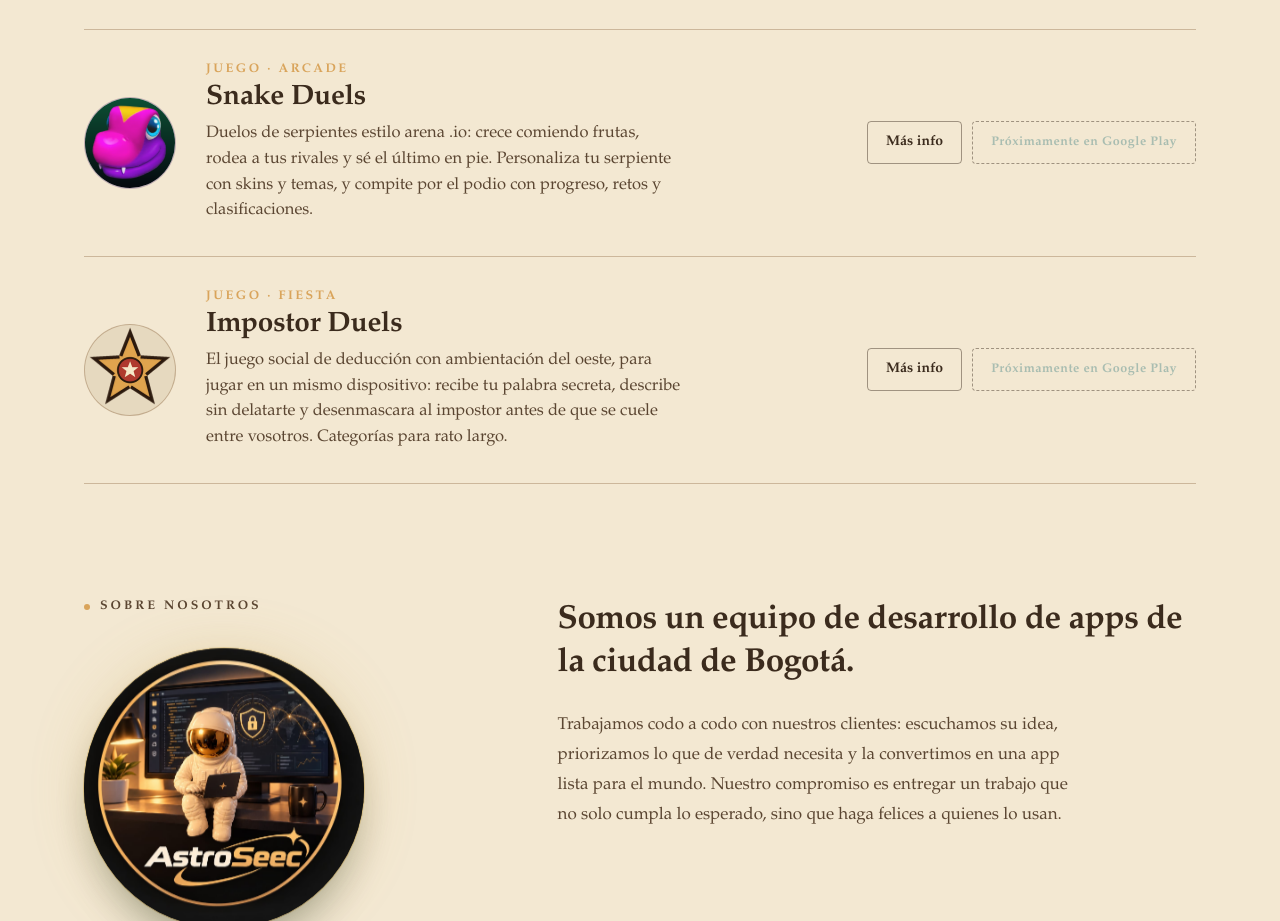
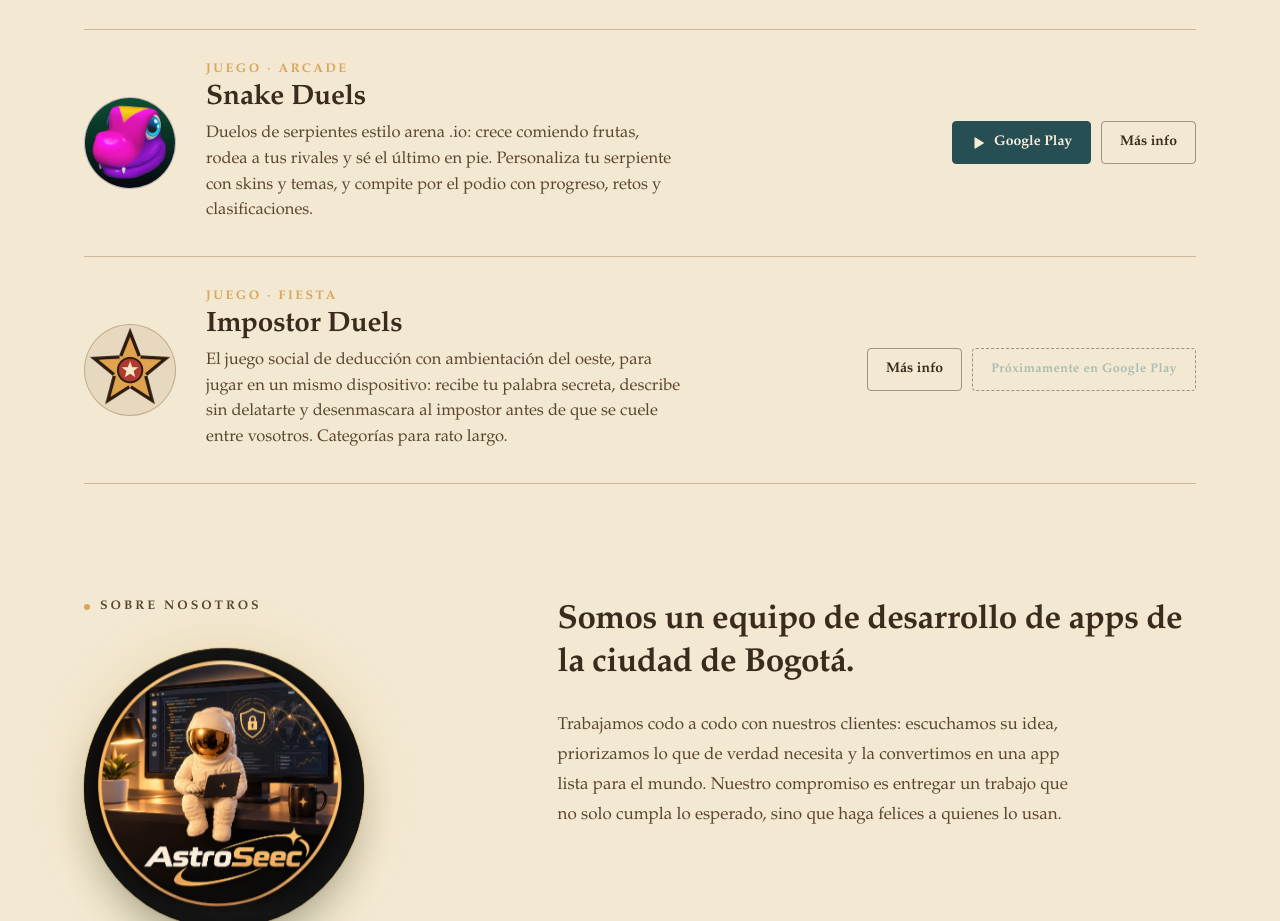
Before and after one commit to loiz1/Cash-Vault-Web, a website: page index.html in a window 1280 px wide. Shown: the part 2342-3263 px from the top of the page. Drawn offline with nearby package versions, Linux system fonts and the light colour scheme.

Commit message:
Snake Duels: enlace real a Google Play en la pagina y en el home (ya no es proximamente)

```diff
--- a/index.html
+++ b/index.html
@@ -447,8 +447,11 @@
                                 <p>Duelos de serpientes estilo arena .io: crece comiendo frutas, rodea a tus rivales y sé el último en pie. Personaliza tu serpiente con skins y temas, y compite por el podio con progreso, retos y clasificaciones.</p>
                             </div>
                             <div class="actions">
+                                <a class="btn btn-dark btn-sm" href="https://play.google.com/store/apps/details?id=com.astroseec.snakeduels" target="_blank" rel="noopener">
+                                    <svg width="14" height="14" viewBox="0 0 24 24" fill="currentColor" aria-hidden="true"><path d="M6 3.5v17a1 1 0 001.5.86l14-8.5a1 1 0 000-1.72l-14-8.5A1 1 0 006 3.5z"/></svg>
+                                    Google Play
+                                </a>
                                 <a class="btn btn-outline btn-sm" href="snakeduels.html">Más info</a>
-                                <span class="btn btn-outline btn-sm soon">Próximamente en Google Play</span>
                             </div>
                         </div>
                     </li>
```
Also changed, not shown: snakeduels.html (+4 -1 lines).
